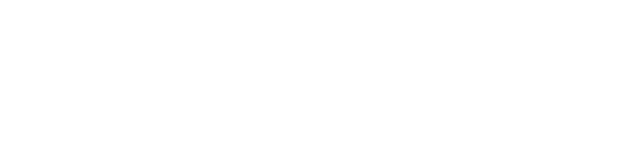
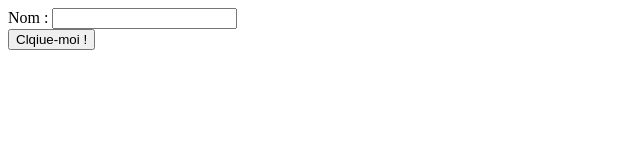
Before and after one commit to pmontury/htmlgit, a plain HTML site: page index.html in a window 1280 px wide. Shown: the whole page, without its empty margins (0-640 px from the left). Drawn offline with Linux system fonts and the light colour scheme.

Commit message:
Ajour formulaire

```diff
--- a/asset/css/reset.css
+++ b/asset/css/reset.css
@@ -54,6 +54,7 @@ table {
 }
 
 /* Pour utlisation float sans inconvénient */
+/*  */
 .clear:before, .clear:after {
    content: ' ';
    display: table;
--- a/asset/css/style.css
+++ b/asset/css/style.css
@@ -36,10 +36,6 @@
 body {
 	font: 'cursive_standardregular', 'fragment_coreroman', 'Titillium Web', 'sfrregular', 'sfrbold', sans-serif;
 	font: 400 16px/1.3 Verdana, Arial, sans-serif;
-/*	font-weight: 400;
-	font-size: 16px;
-	line-height: 1.3;
-	font-family: Verdana, Arial, sans-serif; */
 	color: #000;
 	background-color: #fff;
 }
--- a/index.html
+++ b/index.html
@@ -5,6 +5,13 @@
       <title>ça sert à quoi ???</title>
    </head>
    <body>
-
-   </body>
+      <form action="#" method="POST"></form>
+         <div>
+            <label for="nom">Nom : </label>
+            <input type="text" name="nom" id="nom">
+         </div>
+         <div>
+            <input type="submit" value="Clqiue-moi !">
+         </div>
+      </body>
 </html>
```
